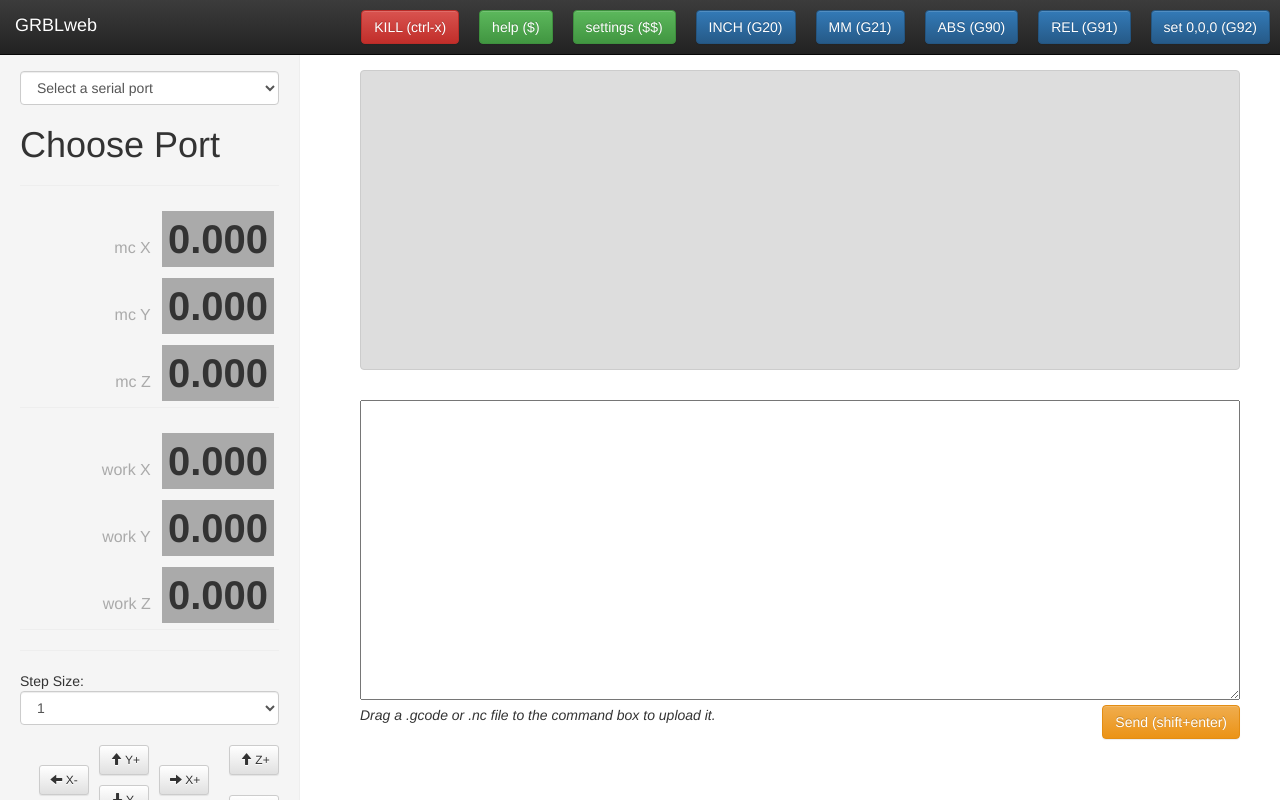
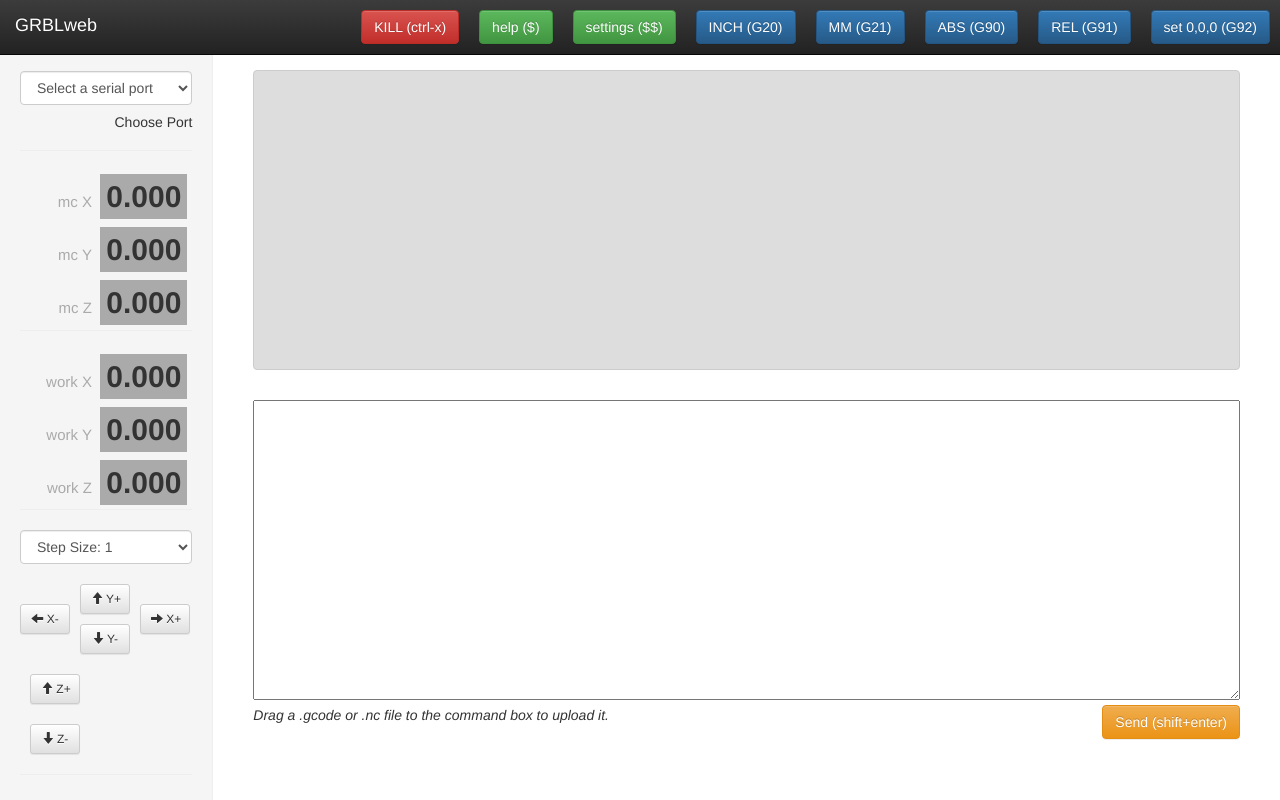
Before and after one commit to andrewhodel/grblweb, a plain HTML site: page i/index.html in a window 1280 px wide. Drawn offline with nearby package versions, Linux system fonts and the light colour scheme; no server answers.

Commit message:
interface improvements

```diff
--- a/i/index.html
+++ b/i/index.html
@@ -51,51 +51,48 @@
 
     <div class="container-fluid">
       <div class="row">
-        <div class="col-sm-3 col-md-3 sidebar" style="max-width: 300px;">
+        <div class="col-sm-3 col-md-2 sidebar" style="max-width: 300px;">
 
 <select id="choosePort" class="form-control">
 <option val="no">Select a serial port</option>
 </select>
 
-<h1 id="mStatus">Choose Port</h1>
+<h5 id="mStatus" style="text-align: right;">Choose Port</h5>
+<h5 id="qStatus" style="text-align: right;"></h5>
 
 <hr style="clear: both;" />
 
-<div style="float: right; clear: both; font-size: 40px; margin: 5px;">
-<span style="font-size: .4em; color: #aaa;">mc X</span> <span id="mX" style="padding: 4px; border: 2px solid #aaa; background-color: #aaa; font-weight: bold; margin: 0px;">0.000</span>
+<div style="float: right; clear: both; font-size: 30px; margin: 5px;">
+<span style="font-size: .5em; color: #aaa;">mc X</span> <span id="mX" style="padding: 4px; border: 2px solid #aaa; background-color: #aaa; font-weight: bold; margin: 0px;">0.000</span>
 </div>
-<div style="float: right; clear: both; font-size: 40px; margin: 5px;">
-<span style="font-size: .4em; color: #aaa;">mc Y</span> <span id="mY" style="padding: 4px; border: 2px solid #aaa; background-color: #aaa; font-weight: bold; margin: 0px;">0.000</span>
+<div style="float: right; clear: both; font-size: 30px; margin: 5px;">
+<span style="font-size: .5em; color: #aaa;">mc Y</span> <span id="mY" style="padding: 4px; border: 2px solid #aaa; background-color: #aaa; font-weight: bold; margin: 0px;">0.000</span>
 </div>
-<div style="float: right; clear: both; font-size: 40px; margin: 5px;">
-<span style="font-size: .4em; color: #aaa;">mc Z</span> <span id="mZ" style="padding: 4px; border: 2px solid #aaa; background-color: #aaa; font-weight: bold; margin: 0px;">0.000</span>
+<div style="float: right; clear: both; font-size: 30px; margin: 5px;">
+<span style="font-size: .5em; color: #aaa;">mc Z</span> <span id="mZ" style="padding: 4px; border: 2px solid #aaa; background-color: #aaa; font-weight: bold; margin: 0px;">0.000</span>
 </div>
 
 <hr style="clear: both;" />
 
-<div style="float: right; clear: both; font-size: 40px; margin: 5px;">
-<span style="font-size: .4em; color: #aaa;">work X</span> <span id="wX" style="padding: 4px; border: 2px solid #aaa; background-color: #aaa; font-weight: bold; margin: 0px;">0.000</span>
+<div style="float: right; clear: both; font-size: 30px; margin: 5px;">
+<span style="font-size: .5em; color: #aaa;">work X</span> <span id="wX" style="padding: 4px; border: 2px solid #aaa; background-color: #aaa; font-weight: bold; margin: 0px;">0.000</span>
 </div>
-<div style="float: right; clear: both; font-size: 40px; margin: 5px;">
-<span style="font-size: .4em; color: #aaa;">work Y</span> <span id="wY" style="padding: 4px; border: 2px solid #aaa; background-color: #aaa; font-weight: bold; margin: 0px;">0.000</span>
+<div style="float: right; clear: both; font-size: 30px; margin: 5px;">
+<span style="font-size: .5em; color: #aaa;">work Y</span> <span id="wY" style="padding: 4px; border: 2px solid #aaa; background-color: #aaa; font-weight: bold; margin: 0px;">0.000</span>
 </div>
-<div style="float: right; clear: both; font-size: 40px; margin: 5px;">
-<span style="font-size: .4em; color: #aaa;">work Z</span> <span id="wZ" style="padding: 4px; border: 2px solid #aaa; background-color: #aaa; font-weight: bold; margin: 0px;">0.000</span>
+<div style="float: right; clear: both; font-size: 30px; margin: 5px;">
+<span style="font-size: .5em; color: #aaa;">work Z</span> <span id="wZ" style="padding: 4px; border: 2px solid #aaa; background-color: #aaa; font-weight: bold; margin: 0px;">0.000</span>
 </div>
 
 <hr style="clear: both;" />
 
-<h4 id="qStatus"></h4>
-
-<hr style="clear: both;" />
-
-Step Size: <select class="form-control" id="stepSize">
-<option>.5</option>
-<option selected>1</option>
-<option>2</option>
-<option>5</option>
-<option>10</option>
-<option>20</option>
+<select class="form-control" id="stepSize">
+<option value=".5">Step Size: .5</option>
+<option selected value="1">Step Size: 1</option>
+<option value="2">Step Size: 2</option>
+<option value="5">Step Size: 5</option>
+<option value="10">Step Size: 10</option>
+<option value="20">Step Size: 20</option>
 </select>
 
 <br style="clear: both;" />
@@ -125,7 +122,7 @@ Step Size: <select class="form-control" id="stepSize">
 </button>
 </div>
 
-<div style="float: left; position: relative; top: -20px; margin-left: 20px;">
+<div style="float: left; position: relative; top: -20px; margin-left: 10px;">
 <button type="button" id="zP" class="btn btn-default btn-sm" style="width: 50px;">
   <span class="glyphicon glyphicon-arrow-up"></span> Z+
 </button>
@@ -149,7 +146,7 @@ Step Size: <select class="form-control" id="stepSize">
 
           </ul>
         </div>
-        <div class="col-sm-9 col-sm-offset-3 col-md-9 col-md-offset-3 main">
+        <div class="col-sm-9 col-sm-offset-3 col-md-10 col-md-offset-2 main">
 
 <pre style="height: 300px; width: auto; overflow: auto; text-align: left; background-color: #ddd; padding: 10px;" id="console"></pre>
 <br />
```
